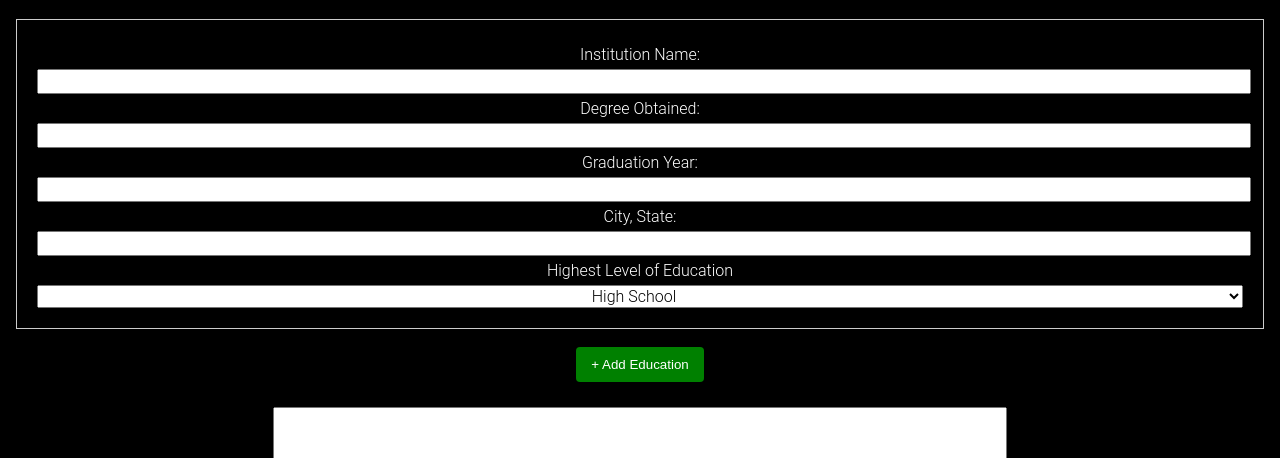
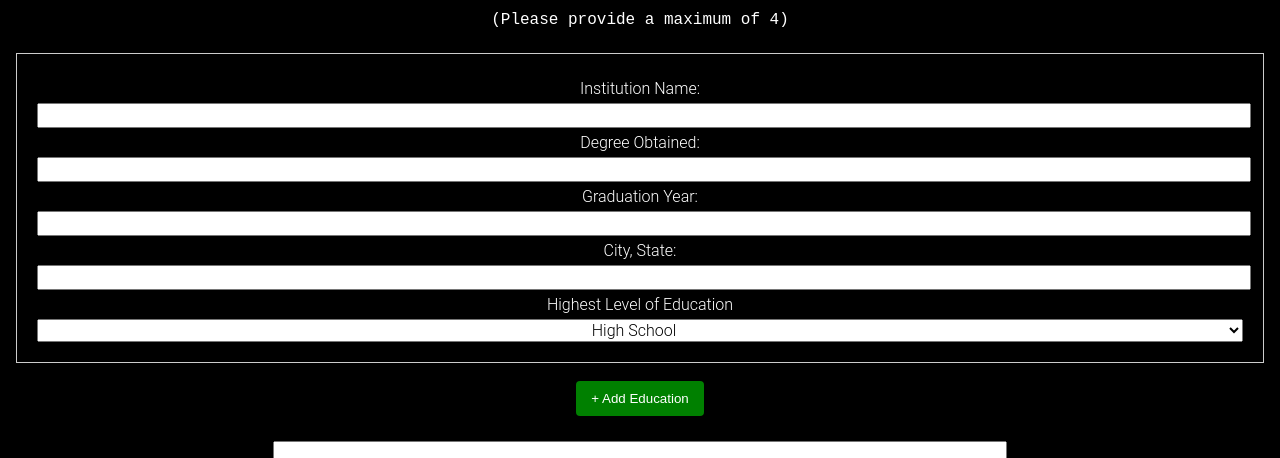
Before and after one commit to gelbels/EmployeeApplication, a plain HTML site: page page3_4.html in a window 1280 px wide. Shown: the part 642-1100 px from the top of the page. Drawn offline with Linux system fonts and the light colour scheme.

Commit message:
LastUpdate-V

```diff
--- a/page3_4.html
+++ b/page3_4.html
@@ -88,6 +88,7 @@
             <hr class="divider">
 
             <h1>Education</h1>
+            <p style="font-family: 'Courier New', sans-serif;">(Please provide a maximum of 4)</p>
                 <div id="educationContainer" class="ref-grid">
                     <div class="education-section">
                         <label for="institution">Institution Name:</label>
```
